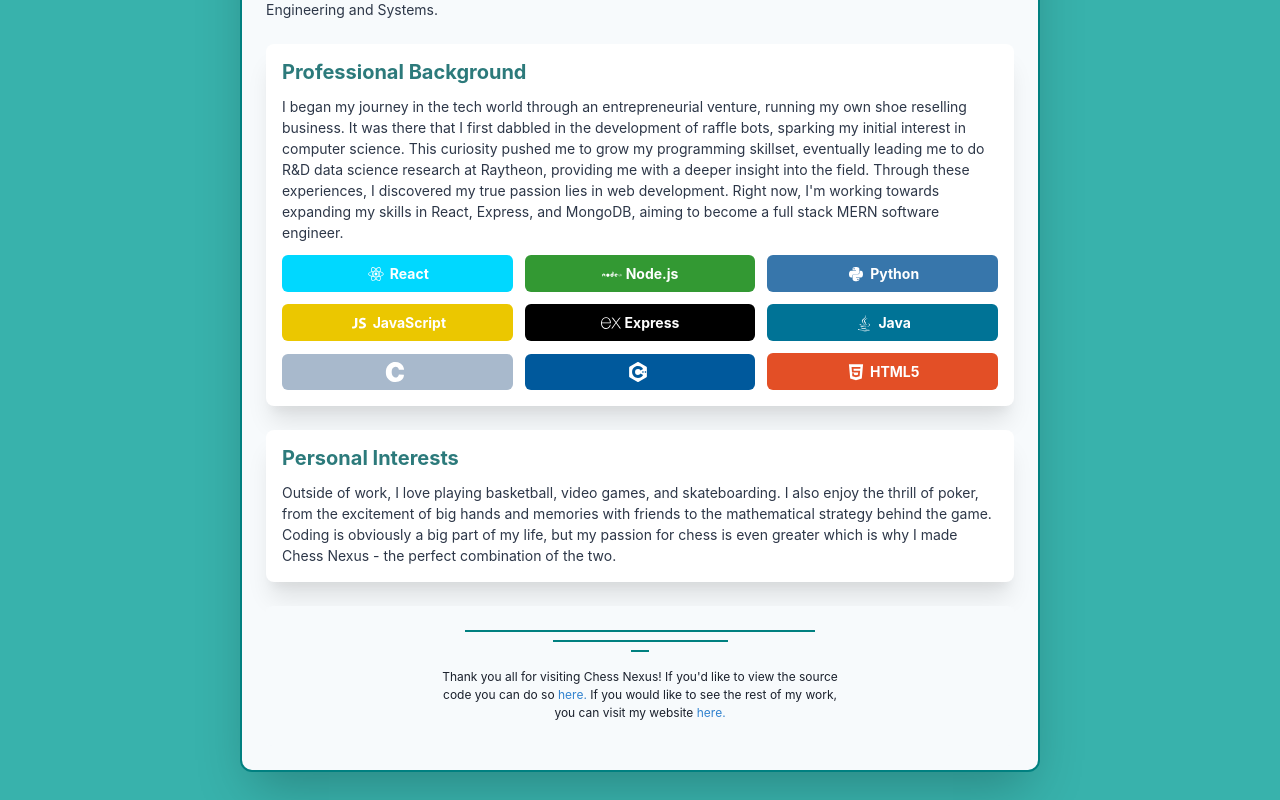
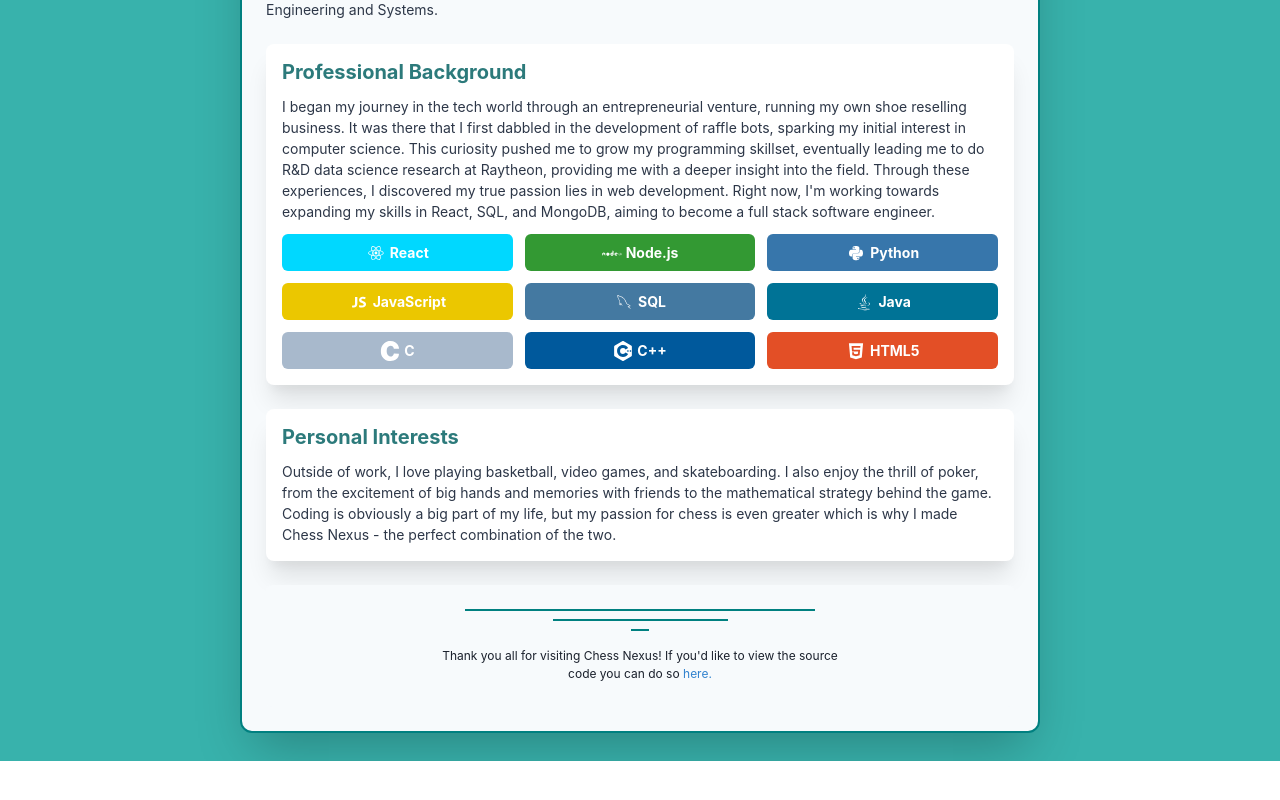
Before and after one commit to htripathi12/chess-nexus, a React (Create React App) app: page /contact in a window 1280 px wide. Shown: the part 343-1143 px from the top of the page. After the commit the page ends 1104 px from the top, so only its background shows below. Built offline with nearby package versions, Linux system fonts and the light colour scheme.

Commit message:
small bio change

```diff
--- a/src/client/pages/Contact.js
+++ b/src/client/pages/Contact.js
@@ -3,9 +3,8 @@ import { Box, Heading, Text, VStack, Image, Link, Flex, Icon, SimpleGrid } from
 import { motion } from 'framer-motion';
 
 import { FaLinkedin, FaGithub, FaEnvelope } from 'react-icons/fa';
-import { DiReact, DiNodejs, DiPython, DiJavascript1, DiJava, DiHtml5 } from 'react-icons/di';
-import { SiExpress, SiC, SiCplusplus } from "react-icons/si";
-
+import { DiReact, DiNodejs, DiPython, DiJavascript1, DiJava, DiHtml5, DiMysql } from 'react-icons/di';
+import { SiC, SiCplusplus } from "react-icons/si";
 
 const MotionBox = motion(Box);
 const MotionFlex = motion(Flex);
@@ -16,10 +15,10 @@ function Contact() {
         { name: 'Node.js', icon: DiNodejs, color: '#339933' },
         { name: 'Python', icon: DiPython, color: '#3776AB' },
         { name: 'JavaScript', icon: DiJavascript1, color: '#EBC700'},
-        { name: 'Express', icon: SiExpress, color: '#000000' },
+        { name: 'SQL', icon: DiMysql, color: '#4479A1' },
         { name: 'Java', icon: DiJava, color: '#007396' },
-        { name: '', icon: SiC, color: '#A8B9CC' },
-        { name: '', icon: SiCplusplus, color: '#00599C' },
+        { name: 'C', icon: SiC, color: '#A8B9CC' },
+        { name: 'C++', icon: SiCplusplus, color: '#00599C' },
         { name: 'HTML5', icon: DiHtml5, color: '#E34F26'}
     ];
 
@@ -123,8 +122,8 @@ function Contact() {
                         pushed me to grow my programming skillset, eventually leading me to do R&D data science
                         research at Raytheon, providing me with a deeper insight into the field. Through
                         these experiences, I discovered my true passion lies in web development. Right now, I'm
-                        working towards expanding my skills in React, Express, and MongoDB, aiming
-                        to become a full stack MERN software engineer.
+                        working towards expanding my skills in React, SQL, and MongoDB, aiming
+                        to become a full stack software engineer.
                     </Text>
 
                     <SimpleGrid columns={3} spacing={3} alignItems="center" justifyContent="space-evenly">
@@ -194,10 +193,6 @@ function Contact() {
                             <Link href="https://github.com/htripathi12/chess-nexus" isExternal color="blue.500">
                                 here.
                             </Link>
-                            {' '}If you would like to see the rest of my work, you can visit my website{' '}
-                            <Link href="https://htripathi12.github.io/" isExternal color="blue.500">
-                                here.
-                            </Link>
                         </Box>
                     </Flex>
                 </MotionBox>
```
